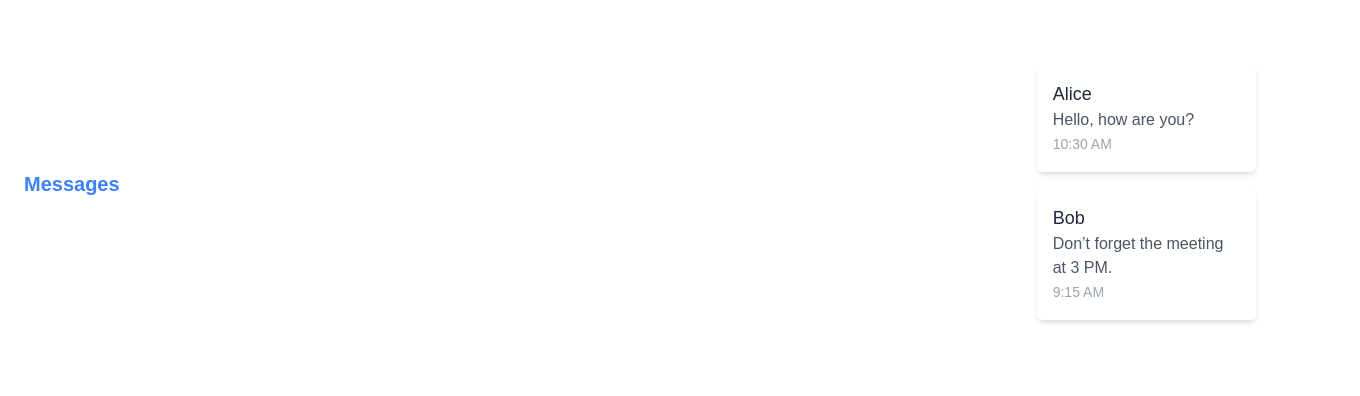
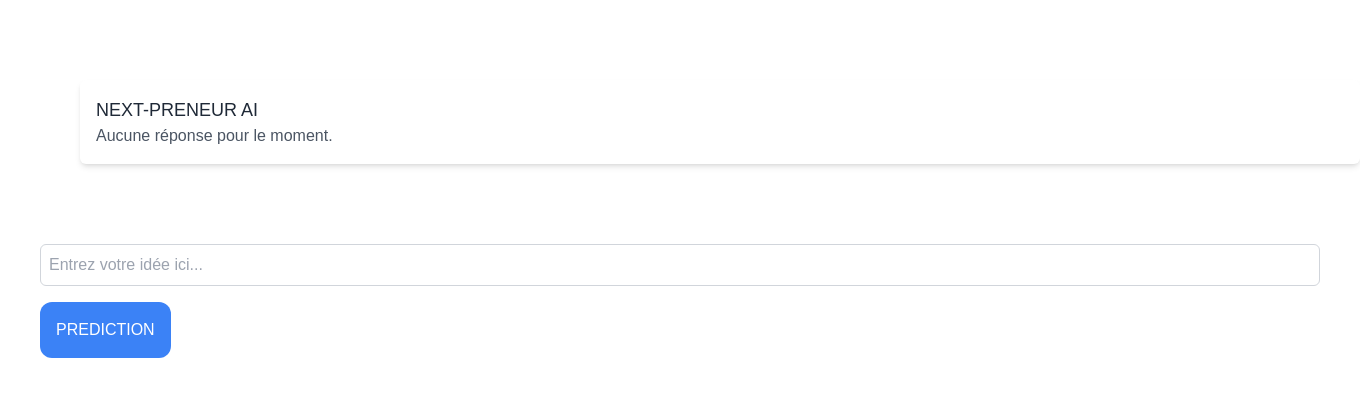
Before and after one commit to RichardTechnologies0/next-preneurs, a Next.js app: page /message in a window 1280 px wide. Shown: the top 396 px of the page, 1360 px wide, since content can reach past the window. Built offline with nearby package versions, Linux system fonts and the light colour scheme.

Commit message:
Update message.js

```diff
--- a/pages/message.js
+++ b/pages/message.js
@@ -1,32 +1,66 @@
 
-import React from 'react';
+import axios from "axios";
+import { useState } from "react";
 
-const MessagePage = () => {
-    const messages = [
-        { sender: 'Alice', content: 'Hello, how are you?', timestamp: '10:30 AM' },
-        { sender: 'Bob', content: 'Don’t forget the meeting at 3 PM.', timestamp: '9:15 AM' },
-      ];
+export default function ChatIA() {
+  const [idea, setIdea] = useState("");
+  const [responseAI, setResponseAI] = useState("");
+  const [loading, setLoading] = useState(false);
+
+  const handleSubmit = async (e) => {
+    e.preventDefault();
+    setLoading(true);
+    setResponseAI("");
+
+    try {
+      const response = await axios.post("https://next-preneurs-api-python.onrender.com/api/chatAI", {
+        idea,
+      });
+      setResponseAI(response.data.prediction);
+    } catch (error) {
+      console.error("Erreur de système", error);
+      setResponseAI("Une erreur est survenue. Veuillez réessayer.");
+    } finally {
+      setLoading(false);
+    }
+  };
+
   return (
-    <div className="p-6 mx-auto lg:flex-row  items-center justify-center flex flex-cols  max-w-4x1 mt-10">
-      <div className='container'>
-      <h1 className="text-xl font-semibold mb-4 text-blue-500">Messages</h1>
+
+     <>
+      <div className="w-50 sm:m-20 container mx-auto mx-4">
+        <div className="bg-white shadow-md p-4 rounded-md hover:shadow-lg transition-all">
+          <h2 className="text-lg font-medium text-gray-800">
+            NEXT-PRENEUR AI
+          </h2>
+          {/* Affiche un indicateur de chargement ou la réponse générée */}
+          {loading ? (
+            <p className="text-gray-600">ChatIA</p>
+          ) : (
+            <p className="text-gray-600">
+              {responseAI || "Aucune réponse pour le moment."}
+            </p>
+          )}
+        </div>
       </div>
-      <div className="space-y-4">
-        {messages.map((message, index) => (
-          <div
-            key={index}
-            className="bg-white shadow-md p-4 rounded-md hover:shadow-lg transition-all"
+
+      <div className="w-50 sm:m-10 container mx-auto mx-4">
+        <form onSubmit={handleSubmit}>
+          <input
+            type="text"
+            placeholder="Entrez votre idée ici..."
+            value={idea}
+            onChange={(e) => setIdea(e.target.value)}
+            className="border border-gray-300 p-2 rounded-md w-full"
+          />
+          <button
+            type="submit"
+            className="p-4 mt-4 bg-blue-500 hover:bg-blue-700 text-white rounded-xl"
           >
-            <h2 className="text-lg font-medium text-gray-800">
-              {message.sender}
-            </h2>
-            <p className="text-gray-600">{message.content}</p>
-            <span className="text-sm text-gray-400">{message.timestamp}</span>
-          </div>
-        ))}
+            PREDICTION
+          </button>
+        </form>
       </div>
-    </div>
+      </>
   );
-};
-
-export default MessagePage;
+}
```
